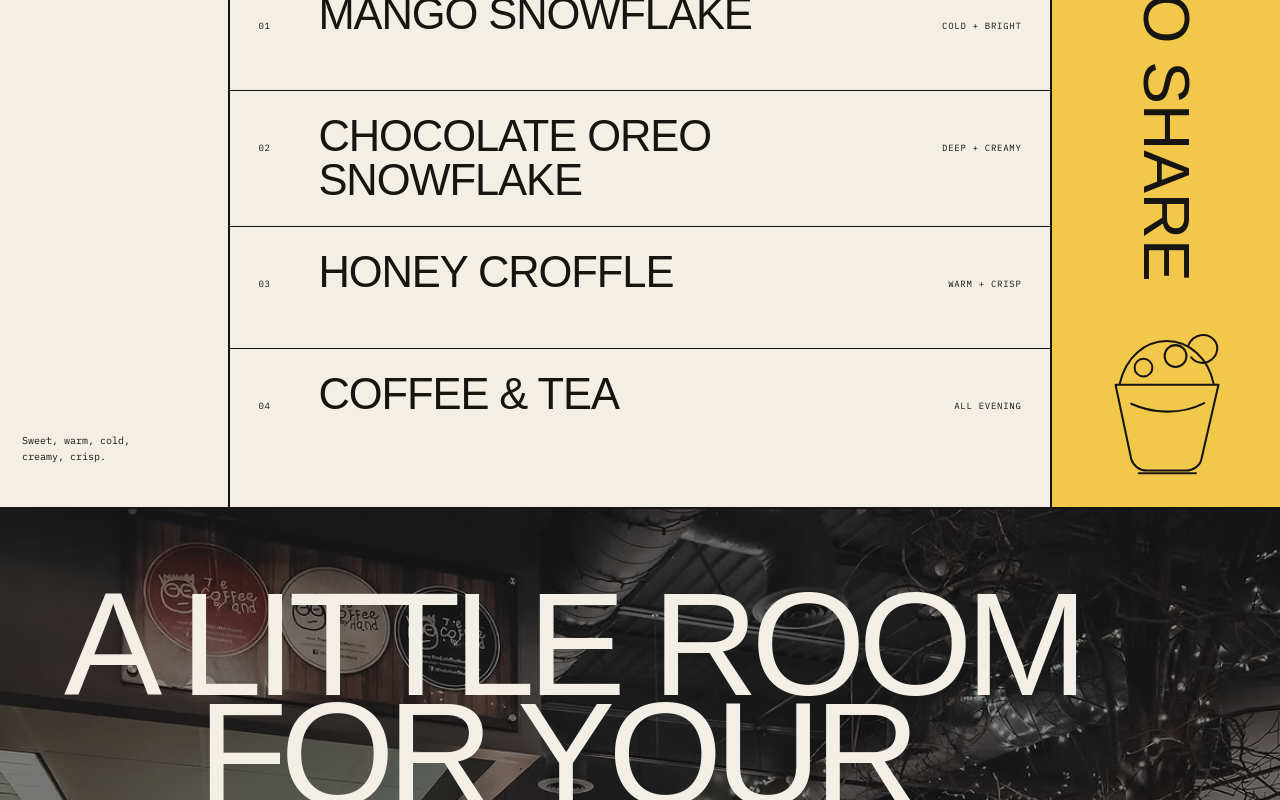
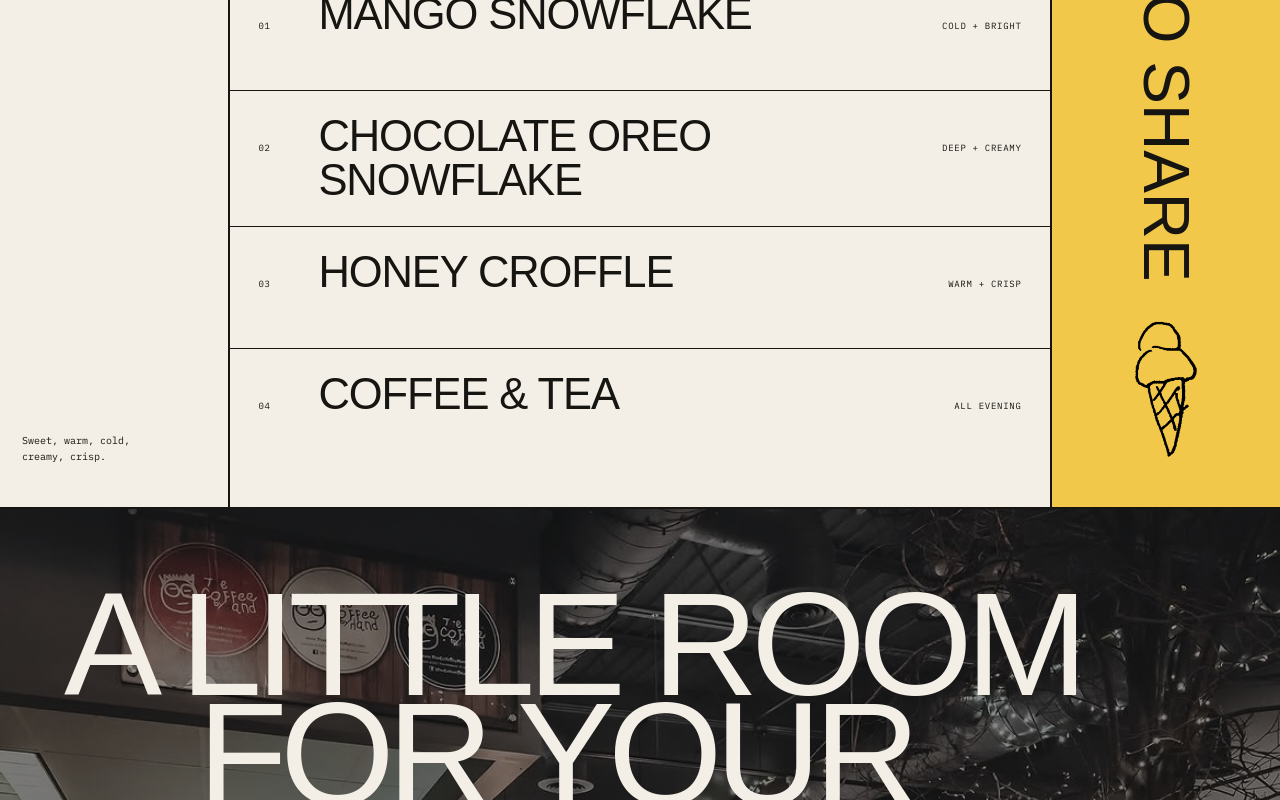
Before and after one commit to NakamaPartners/the-coffee-by-hand, a React (Vite) app: page / in a window 1280 px wide. Shown: the part 2528-3328 px from the top of the page. Built offline with nearby package versions, Linux system fonts and the light colour scheme; a web font is replaced by a local one.

Commit message:
Use ice cream illustration in favorites

```diff
--- a/src/App.tsx
+++ b/src/App.tsx
@@ -234,7 +234,7 @@ function Home() {
           <a href={orderUrl} target="_blank" rel="noreferrer"><span>03</span><strong>Honey Croffle</strong><small>warm + crisp</small></a>
           <a href={orderUrl} target="_blank" rel="noreferrer"><span>04</span><strong>Coffee &amp; Tea</strong><small>all evening</small></a>
         </div></div>
-        <aside className="favorites-rotated"><span>Made to share</span><BingsuSketch className="favorites-bowl" /></aside>
+        <aside className="favorites-rotated"><span>Made to share</span><img className="favorites-bowl" src="/icon-ice-cream.png" alt="" aria-hidden="true" /></aside>
       </section>
 
       <section className="inside" id="inside">
--- a/src/index.css
+++ b/src/index.css
@@ -347,7 +347,7 @@ h1, h2, .ticker-track, .favorites-list strong, .favorites-rotated > span,
 .favorites-list small { text-align: right; }
 .favorites-rotated { background: var(--butter); border-left: 2px solid var(--ink); overflow: hidden; }
 .favorites-rotated > span { bottom: 50%; font-size: clamp(38px, 5vw, 76px); left: 50%; position: absolute; text-transform: uppercase; transform: translate(-50%, 50%) rotate(90deg); white-space: nowrap; }
-.favorites-bowl { bottom: 20px; left: 50%; position: absolute; transform: translateX(-50%); width: 150px; }
+.favorites-bowl { bottom: 20px; left: 50%; object-fit: contain; position: absolute; transform: translateX(-50%); width: 150px; }
 
 .inside { background: var(--ink); border-bottom: 2px solid var(--ink); color: var(--rice); min-height: 1000px; overflow: hidden; position: relative; }
 .inside-photo { filter: saturate(.72) contrast(1.03); height: 100%; inset: 0; object-fit: cover; position: absolute; width: 100%; }
```
Also changed, not shown: public/icon-ice-cream.png (added).
